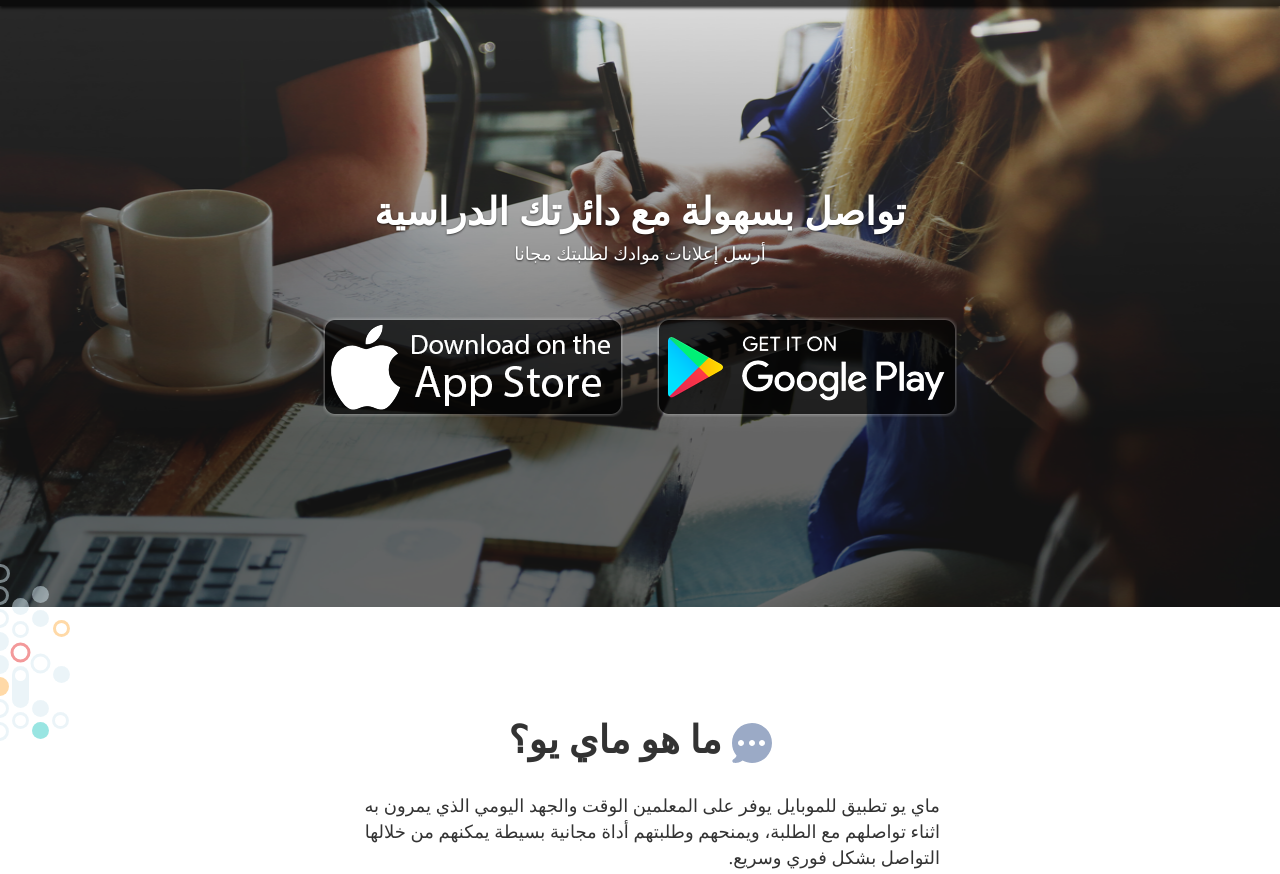
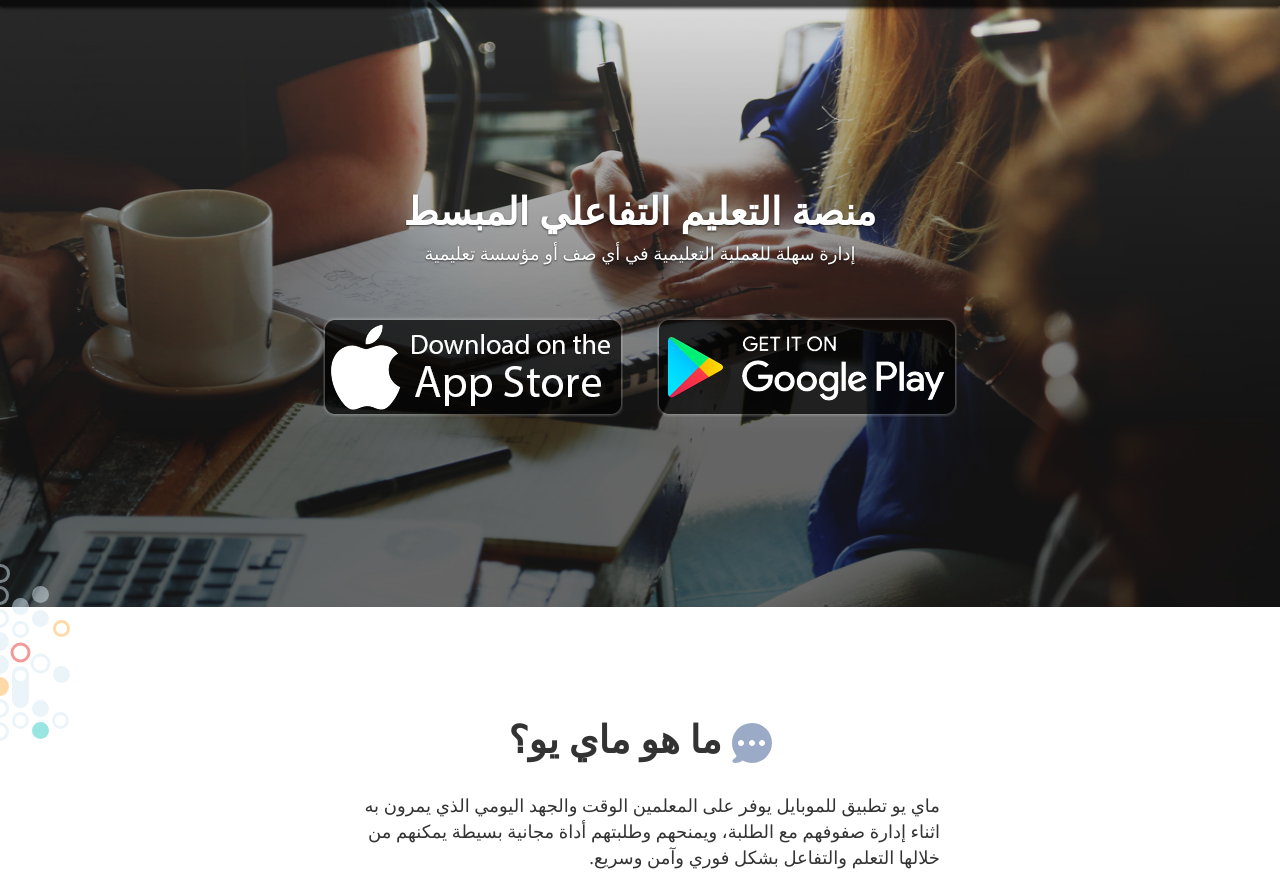
Before and after one commit to myucom/myu-website, a plain HTML site: page index.html in a window 1280 px wide. Shown: the part 93-967 px from the top of the page. Drawn offline with nearby package versions, Linux system fonts and the light colour scheme.

Commit message:
Update index.html

```diff
--- a/index.html
+++ b/index.html
@@ -85,8 +85,8 @@
             <div class="item active"> <img class="first-slide" src="images/main-pic-for-landing.png" alt="slide">
                 <div class="container">
                     <div class="carousel-caption">
-                        <h1 dir="rtl">تواصل بسهولة مع دائرتك الدراسية</h1>
-                        <p dir="rtl">أرسل إعلانات موادك لطلبتك مجانا</p>
+                        <h1 dir="rtl">منصة التعليم التفاعلي المبسط</h1>
+                        <p dir="rtl">إدارة سهلة للعملية التعليمية في أي صف أو مؤسسة تعليمية</p>
                         <p class="store_buttons">
                             <a href="https://itunes.apple.com/app/myu-app/id740372863?mt=8" target="_blank" role="button"><img src="images/app_store.png"></a>
                             <a href="https://play.google.com/store/apps/details?id=com.myu.android" target="_blank" role="button"><img src="images/play_store.png"></a>
@@ -103,7 +103,7 @@
         <div class="container">
             <div class="row">
                 <h1 dir="rtl"><img src="images/section-icon.svg"> ما هو ماي يو؟</h1>
-                <p class="myU_text" dir="rtl"> ماي يو تطبيق للموبايل يوفر على المعلمين الوقت والجهد اليومي الذي يمرون به اثناء تواصلهم مع الطلبة، ويمنحهم وطلبتهم أداة مجانية بسيطة يمكنهم من خلالها التواصل بشكل فوري وسريع.
+                <p class="myU_text" dir="rtl"> ماي يو تطبيق للموبايل يوفر على المعلمين الوقت والجهد اليومي الذي يمرون به اثناء إدارة صفوفهم مع الطلبة، ويمنحهم وطلبتهم أداة مجانية بسيطة يمكنهم من خلالها التعلم والتفاعل بشكل فوري وآمن وسريع.
                 </p>
                 <div class="text-right"><img src="images/what_is_myU_arabic.png" style="width:88%;" /></div>
             </div>
```
